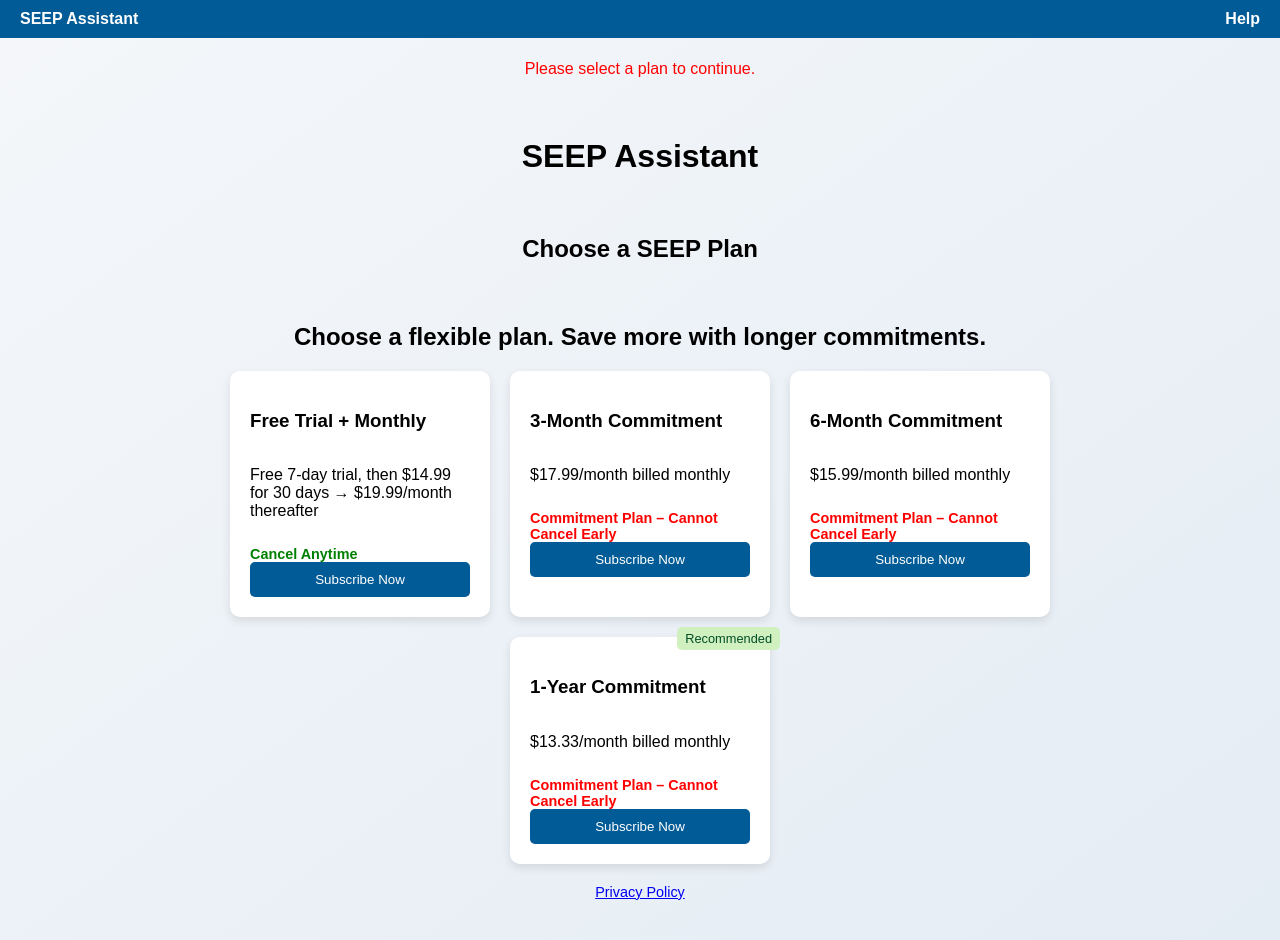
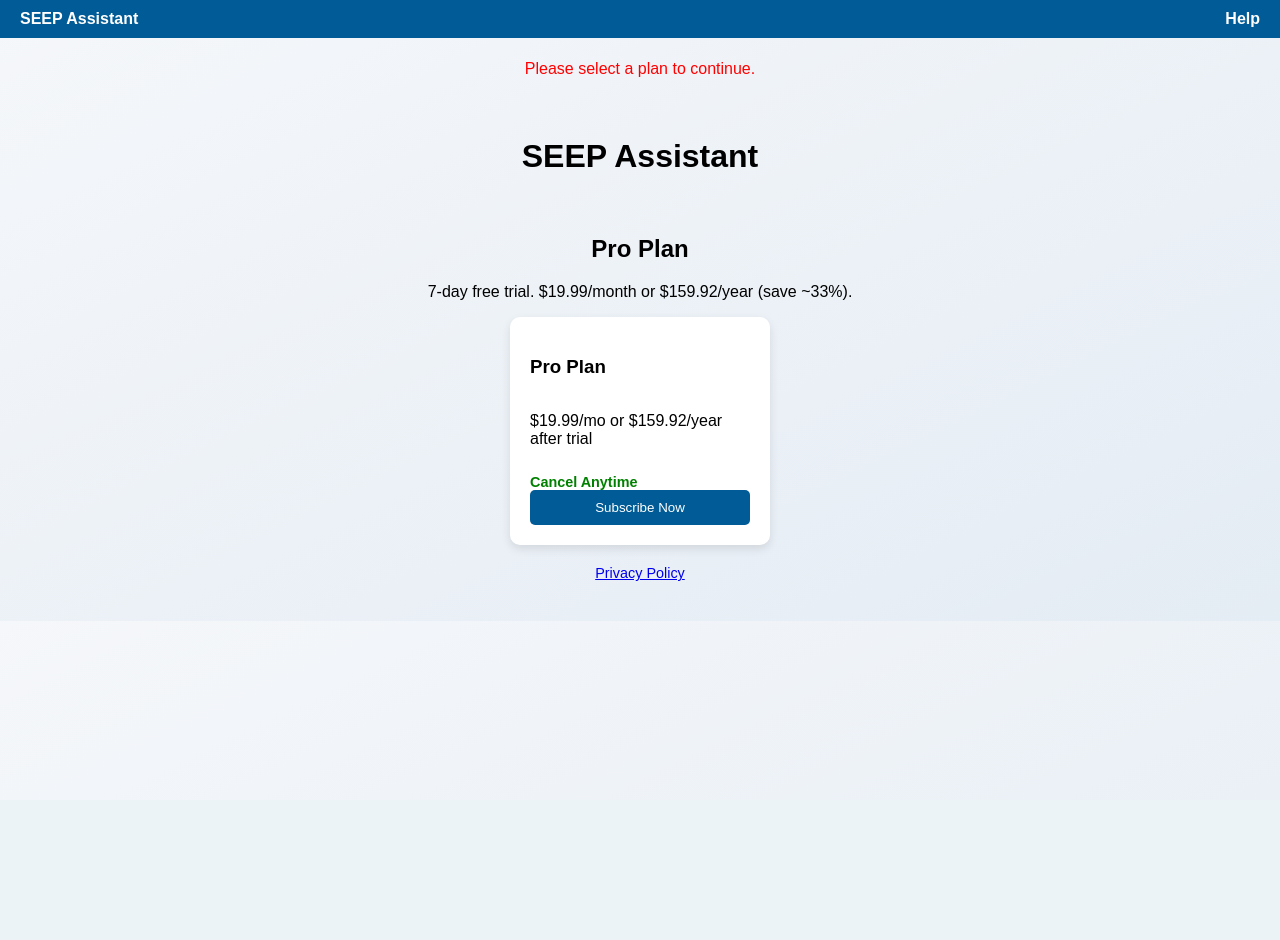
Before and after one commit to Dayzcorp/noble-server, a Flask app: a page that uses templates/billing_select.html in a window 1280 px wide. After the commit the page ends 581 px from the top, so only its background shows below. Run offline with Flask 3, Linux system fonts and the light colour scheme.

Commit message:
Set single pricing plan: $19.99/mo or $159.92/year with 7-day trial

```diff
--- a/app.py
+++ b/app.py
@@ -26,34 +26,15 @@
 DEFAULT_DOMAIN = os.getenv("SHOP_DOMAIN", "example.myshopify.com")
 DEFAULT_TOKEN = os.getenv("SHOPIFY_STOREFRONT_TOKEN", "")
 
-# Billing plan metadata for the dummy billing system. Prices are monthly.
+# Billing plan metadata for the dummy billing system.
+# Only a single public plan is available.
 BILLING_PLANS = {
-    # 7 day trial, then $14.99 for the first 30 days, auto renew $19.99
-    "monthly": {
-        "name": "Free Trial + Monthly",
+    "pro_plan": {
+        "name": "Pro Plan",
         "monthly_price": 19.99,
-        "intro_price": 14.99,
+        "yearly_price": 159.92,
         "trial_days": 7,
-        "commitment": 0,
-    },
-    "3m": {
-        "name": "3-Month Commitment",
-        "monthly_price": 17.99,
-        "trial_days": 0,
-        "commitment": 3,
-    },
-    "6m": {
-        "name": "6-Month Commitment",
-        "monthly_price": 15.99,
-        "trial_days": 0,
-        "commitment": 6,
-    },
-    "12m": {
-        "name": "1-Year Commitment",
-        "monthly_price": 13.33,
-        "trial_days": 0,
-        "commitment": 12,
-    },
+    }
 }
 
 SHOPIFY_API_VERSION = "2023-10"
@@ -380,12 +361,9 @@
     now = datetime.utcnow()
     start_dt = datetime.fromisoformat(start)
 
-    if plan == "monthly":
+    if plan == "pro_plan":
         trial_end = start_dt + timedelta(days=info.get("trial_days", 0))
-        intro_end = trial_end + timedelta(days=30)
         if now < trial_end:
-            return True
-        if now < intro_end:
             return True
         # auto-renews indefinitely unless canceled
         return True
@@ -412,13 +390,10 @@
     start_dt = datetime.fromisoformat(start)
     now = datetime.utcnow()
 
-    if plan == "monthly":
+    if plan == "pro_plan":
         trial_end = start_dt + timedelta(days=info.get("trial_days", 0))
-        intro_end = trial_end + timedelta(days=30)
         if now < trial_end:
             return {"name": info["name"], "expiry": trial_end}
-        if now < intro_end:
-            return {"name": info["name"], "expiry": intro_end}
         return {"name": info["name"], "expiry": None}
 
     commitment = info.get("commitment", 0)
@@ -458,7 +433,7 @@
     # Skip the real API call since we're using dummy values
     # Normally you'd call Shopify's billing API here
 
-    plan_name = request.form.get("plan_name", "SEEP Assistant Plan")
+    plan_name = request.form.get("plan_name", "Pro Plan")
     plan_id = 123456  # fake ID for now
 
     # Simulate what Shopify would redirect to
@@ -474,10 +449,11 @@
     # TEMP fallback for charge confirmation step
     # Fake charge confirmation — skip real API call
     session["billing_active"] = True
-    session["plan_name"] = "Mock SEEP Plan"
+    session["plan_name"] = "Pro Plan"
     session["charge_id"] = request.args.get("charge_id", "123456")
+    start_plan("pro_plan")
 
-    return redirect("/setup")
+    return redirect("/")
 
 
 
--- a/templates/billing_select.html
+++ b/templates/billing_select.html
@@ -2,7 +2,7 @@
 <html lang="en">
 <head>
   <meta charset="UTF-8">
-  <title>Choose a SEEP Plan</title>
+  <title>Choose a Plan</title>
   <style>
     body {
       margin: 0;
@@ -102,33 +102,21 @@
     <div class="error">{{ message }}</div>
   {% endif %}
   <h1>SEEP Assistant</h1>
-  <h2>Choose a SEEP Plan</h2>
-  <h2>Choose a flexible plan. Save more with longer commitments.</h2>
+  <h2>Pro Plan</h2>
+  <p style="text-align:center;">7-day free trial. $19.99/month or $159.92/year (save ~33%).</p>
   {% if session.billing_active %}
-    <p style="text-align:center;"><strong>Current Plan:</strong> {{ session.plan_name or 'SEEP Assistant Plan' }}</p>
+    <p style="text-align:center;"><strong>Current Plan:</strong> {{ session.plan_name or 'Pro Plan' }}</p>
   {% endif %}
-  {% set order = ['monthly', '3m', '6m', '12m'] %}
   <div class="plans">
-  {% for key in order %}
-    {% set info = plans[key] %}
     <div class="plan">
-      <h3>{{ info.name }}</h3>
-      {% if key == '12m' %}
-        <div class="badge">Recommended</div>
-      {% endif %}
-      {% if key == 'monthly' %}
-        <p>Free 7-day trial, then $14.99 for 30 days → $19.99/month thereafter</p>
-        <span class="label green">Cancel Anytime</span>
-      {% else %}
-        <p>${{ '%.2f'|format(info.monthly_price) }}/month billed monthly</p>
-        <span class="label red">Commitment Plan – Cannot Cancel Early</span>
-      {% endif %}
+      <h3>Pro Plan</h3>
+      <p>$19.99/mo or $159.92/year after trial</p>
+      <span class="label green">Cancel Anytime</span>
       <form method="post" action="{{ url_for('billing') }}">
-        <input type="hidden" name="plan" value="{{ key }}">
+        <input type="hidden" name="plan" value="pro_plan">
         <button type="submit">Subscribe Now</button>
       </form>
     </div>
-  {% endfor %}
   </div>
   <footer style="text-align:center; padding:20px; font-size:0.9em;">
     <a href="/privacy">Privacy Policy</a>
```
